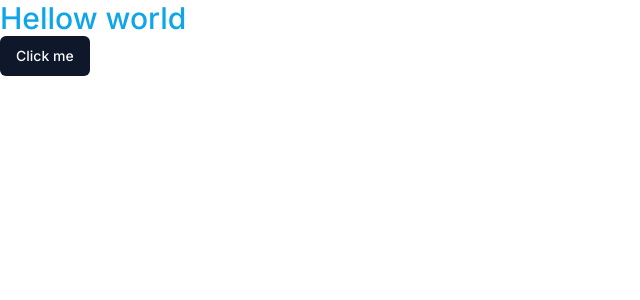
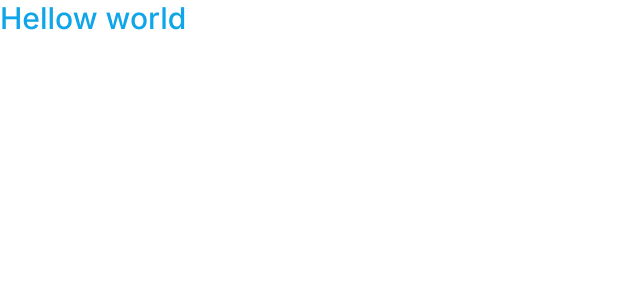
Before and after one commit to shakilshegu/skl-tutorial, a Next.js app: page / in a window 1280 px wide. Shown: the top 300 px of the page, without its empty margins (0-640 px from the left). Built offline with nearby package versions, Linux system fonts and the light colour scheme.

Commit message:
.env and page and clerk setup

```diff
--- /dev/null
+++ b/app/(auth)/(routes)/sign-in/page.tsx
@@ -0,0 +1,9 @@
+import React from 'react'
+
+const page = () => {
+  return (
+    <div>THis May New Pages </div>
+  )
+}
+
+export default page
--- a/app/(dashboard)/(routes)/page.tsx
+++ b/app/(dashboard)/(routes)/page.tsx
@@ -1,12 +1,8 @@
-import { Button } from '@/components/ui/button'
-import Image from 'next/image'
+
 
 export default function Home() {
   return (<div>
     <p className='text-3xl font-medium text-sky-500'>Hellow world</p>
-    <Button >
-      Click me
-    </Button>
 
   </div>
 
--- a/package.json
+++ b/package.json
@@ -9,6 +9,7 @@
     "lint": "next lint"
   },
   "dependencies": {
+    "@clerk/nextjs": "^4.29.0",
     "@radix-ui/react-slot": "^1.0.2",
     "@types/node": "20.10.5",
     "@types/react": "18.2.45",
```
Also changed, not shown: 2 other files (tests, documents, lock files or other folders).
